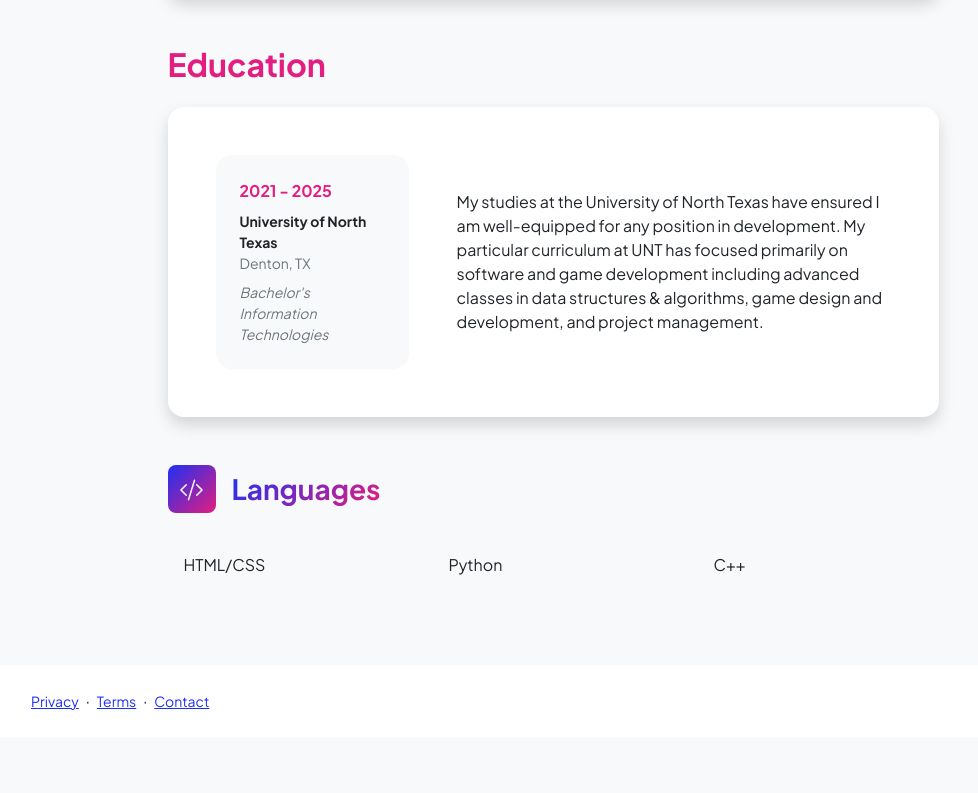
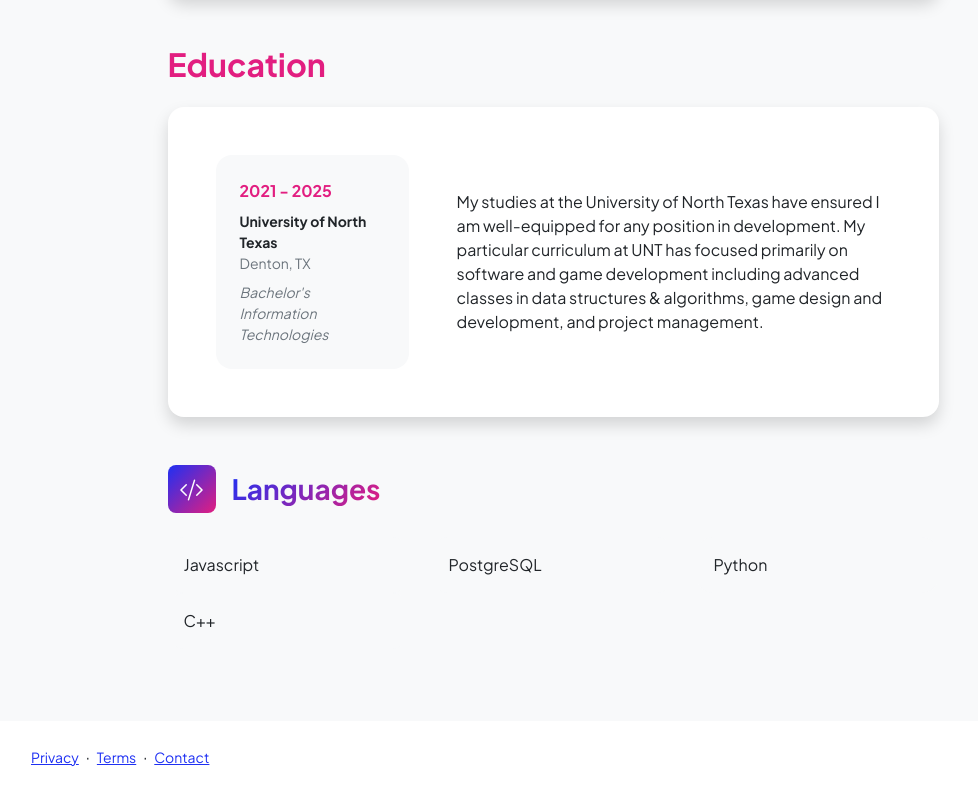
Before and after one commit to zachkjones512/zachkjones512.github.io, a plain HTML site: page resume.html in a window 1280 px wide. Shown: the part 976-1769 px from the top of the page, without its empty margins (87-1065 px from the left). Before the commit the page ends 1713 px from the top, so only its background shows below. Drawn offline with nearby package versions, Linux system fonts and the light colour scheme.

Commit message:
Updated resume

```diff
--- a/resume.html
+++ b/resume.html
@@ -116,7 +116,8 @@
                                             <h3 class="fw-bolder mb-0"><span class="text-gradient d-inline">Languages</span></h3>
                                         </div>
                                         <div class="row row-cols-1 row-cols-md-3 mb-4">
-                                            <div class="col mb-4 mb-md-0"><div class="d-flex align-items-center bg-light rounded-4 p-3 h-100">HTML/CSS</div></div>
+                                            <div class="col mb-4 mb-md-0"><div class="d-flex align-items-center bg-light rounded-4 p-3 h-100">Javascript</div></div>
+                                            <div class="col mb-4 mb-md-0"><div class="d-flex align-items-center bg-light rounded-4 p-3 h-100">PostgreSQL</div></div>
                                             <div class="col mb-4 mb-md-0"><div class="d-flex align-items-center bg-light rounded-4 p-3 h-100">Python</div></div>
                                             <div class="col"><div class="d-flex align-items-center bg-light rounded-4 p-3 h-100">C++</div></div>
                                         </div>
```
Also changed, not shown: 1 other file.
